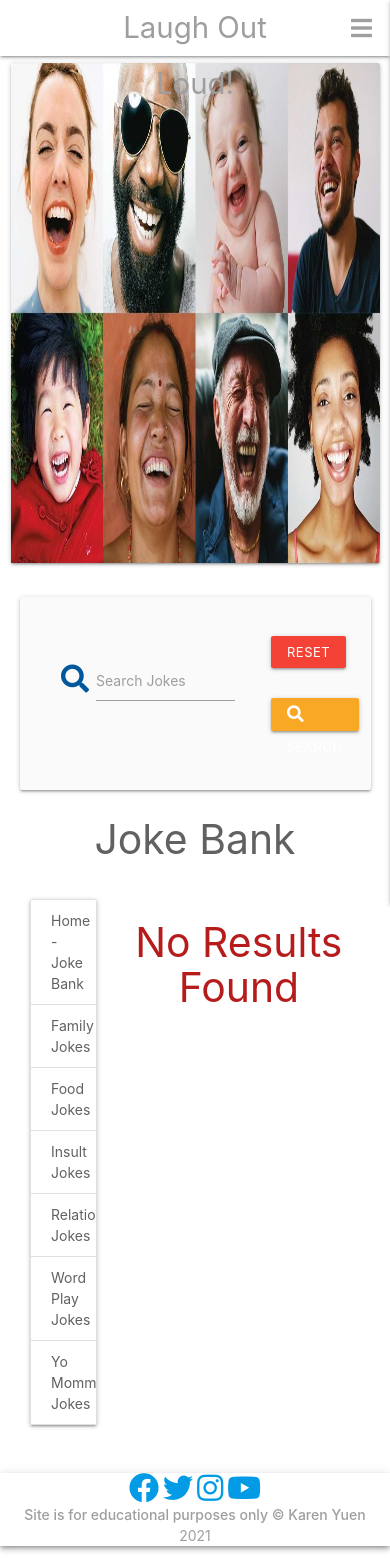
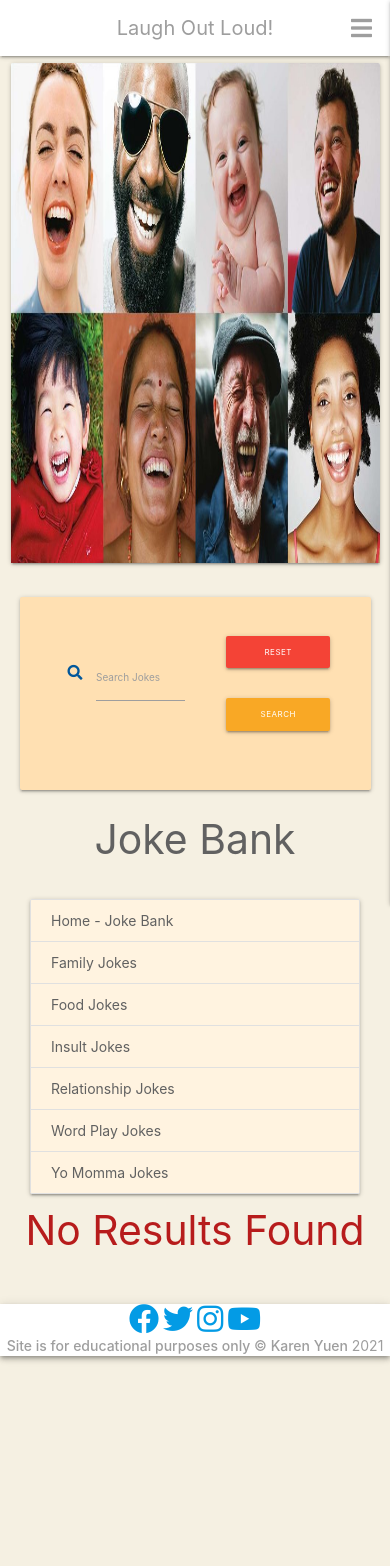
Before and after one commit to karzuin/jokes_library_MS3, a Flask app: page / in a window 390 px wide; the page is wider, and only the part inside the window is pictured. After the commit the page ends 1362 px from the top of that part, so only its background shows below. Run offline with Flask 2, Linux system fonts and the light colour scheme; data that the repository does not hold is empty; some libraries are stand-ins or nearby versions.

Commit message:
Added CSS style and media queries

```diff
--- a/static/css/style.css
+++ b/static/css/style.css
@@ -1,3 +1,7 @@
+body {
+    background-color: rgb(245, 240, 226);
+}
+
 nav ul a{
     color: gray;
 }
@@ -26,19 +30,11 @@ nav ul a{
 }
 
 #laughing-face {
-    margin: 15px;
+    margin: 0px 10px 0px;
 }
 
 #frowning-face  {
-    margin: 15px;
-}
-
-#like {
-    margin: 0px 5px 0px;
-}
-
-#dislike {
-    margin: 0px 5px 0px;
+    margin: 0px 10px 0px;
 }
 
 .social-links i {
@@ -47,6 +43,26 @@ nav ul a{
 
 /*-----MEDIA QUERIES-----*/
 
-@media (max-width: 414px) {
+@media only screen and (max-width: 414px) {
 
+    #hero-text {
+        font-size: 20px;
+    }
+
+    .btn-small {
+        width: 80%;
+        font-size: 8px;
+    }
+
+    #fa-search {
+        font-size: 15px;
+    }
+
+    #searchbox {
+        font-size: 10px;
+    }
+
+    #counter {
+        margin-right: 5px;
+    }
 }
--- a/templates/base.html
+++ b/templates/base.html
@@ -19,8 +19,8 @@
         <!--Main navbar-->
             <div class="navbar-fixed">
                 <nav>
-                    <div class="nav-wrapper white lighten-2">
-                        <a href="{{ url_for('get_jokes') }}" class="brand-logo center grey-text">Laugh Out Loud!</a>
+                    <div class="col s12 nav-wrapper white lighten-2">
+                        <a href="{{ url_for('get_jokes') }}" class="brand-logo center grey-text" id="hero-text">Laugh Out Loud!</a>
                         <a href="#" data-target="mobile-demo" class="sidenav-trigger right grey-text "><i class="fas fa-bars"></i></a>
                         <ul class="right hide-on-med-and-down">
                             <li><a href="{{ url_for('get_jokes') }}">Home</a></li>
@@ -80,9 +80,9 @@
     </main>
 </body>
   <!-- Footer -->
-  <footer class="white grey-text z-depth-2">
+  <footer class="col s12 white grey-text z-depth-2">
     <div class="row center-align text-shadow-2">
-        <div class="col s12 l12 center-align social-links">
+        <div class="col s12 center-align social-links">
             <a target="_blank" rel="noopener" href="https://en-gb.facebook.com/">
                 <i class="fab fa-facebook" aria-hidden="true"></i>
                 <span class="sr-only">Facebook</span></a>
--- a/templates/jokes.html
+++ b/templates/jokes.html
@@ -2,18 +2,18 @@
 {% block content %}
 
 
-        <div class="row card-panel grey lighten-5">
+        <div class="row card-panel orange lighten-4">
             <form action="{{ url_for('search') }}" method="POST" class="col s12">
                 <div class="row valign-wrapper center-align">
                     <div class="input-field col s12 m12">
-                        <i class="fas fa-search prefix light-blue-text text-darken-4"></i>
+                        <i class="fas fa-search prefix light-blue-text text-darken-4" id="fa-search"></i>
                         <input type="text" name="query" id="query" minlength="3" class="validate" required>
-                        <label for="query">Search Jokes</label>
+                        <label for="query" id="searchbox">Search Jokes</label>
                     </div>
-                    <div class="col s4 m12">
+                    <div class="col s12">
                         <a href="{{ url_for('get_jokes') }}" class="red btn-small text-shadow">Reset</a>
                         <button type="submit" class="yellow darken-3 btn-small text-shadow">
-                            <i class="fas fa-search left"></i> Search
+                            Search
                         </button>
                     </div>
                 </div>
@@ -24,32 +24,56 @@
         </div>
         <div class="row section">
             <!--joke category panel-->
-            <div class="col s3 m3">
+            <div class="col s12 m6 offset-m3 l3">
                 <div class="collection z-depth-1">
-                    <a href="{{ url_for('get_jokes') }}" class="collection-item grey-text text-darken-2">Home - Joke Bank</a>
-                    <a href="{{ url_for('family_jokes') }}" class="collection-item grey-text text-darken-2">Family Jokes</a>
-                    <a href="{{ url_for('food_jokes') }}" class="collection-item grey-text text-darken-2">Food Jokes</a>
-                    <a href="{{ url_for('insult_jokes') }}" class="collection-item grey-text text-darken-2">Insult Jokes</a>
-                    <a href="{{ url_for('relationship_jokes') }}" class="collection-item grey-text text-darken-2">Relationship Jokes</a>
-                    <a href="{{ url_for('word_jokes') }}" class="collection-item grey-text text-darken-2">Word Play Jokes</a>
-                    <a href="{{ url_for('yo_jokes') }}" class="collection-item grey-text text-darken-2">Yo Momma Jokes</a>
+                    <a href="{{ url_for('get_jokes') }}" class="collection-item orange lighten-5 grey-text text-darken-2">Home - Joke Bank</a>
+                    <a href="{{ url_for('family_jokes') }}" class="collection-item orange lighten-5 grey-text text-darken-2">Family Jokes</a>
+                    <a href="{{ url_for('food_jokes') }}" class="collection-item orange lighten-5 grey-text text-darken-2">Food Jokes</a>
+                    <a href="{{ url_for('insult_jokes') }}" class="collection-item orange lighten-5 grey-text text-darken-2">Insult Jokes</a>
+                    <a href="{{ url_for('relationship_jokes') }}" class="collection-item orange lighten-5 grey-text text-darken-2">Relationship Jokes</a>
+                    <a href="{{ url_for('word_jokes') }}" class="collection-item orange lighten-5 grey-text text-darken-2">Word Play Jokes</a>
+                    <a href="{{ url_for('yo_jokes') }}" class="collection-item orange lighten-5 grey-text text-darken-2">Yo Momma Jokes</a>
                 </div>
             </div>
         {% if jokes|length > 0 %}
-            <div class="col s9 m9">
+            <div class="col s12 l9">
             {% for joke in jokes %}
-                <div class="card">
+                <div class="card-panel orange lighten-5">
                     <div class="card-content">
                         <p class="">{{ joke.joke_description }}</p><br>
                         <p class="">by: {{ joke.created_by }}</p><br>
                     </div>
                     <div class="row">
-                        <div class="col s8 valign-wrapper">
+                        <div class="col s6 m7 l7 valign-wrapper">
+                    {% if session.user %}
+                        {% if joke._id in users_bookmark %}
+                            <a href="{{ url_for('remove_bookmark', joke_id=joke._id)}}" class="btn tooltipped btn-small teal lighten-1 white-text bold"
+                                data-position="top" data-tooltip="Click to Un-bookmark!" id="remove_bookmark">Added</a>
+                        {% else %}
+                            <a href="{{ url_for('add_bookmark', joke_id=joke._id)}}" class="btn tooltipped btn-small teal lighten-1 white-text bold"
+                                data-position="top" data-tooltip="Click to Bookmark!" id="add_bookmark">Bookmark</a>
+                        {% endif %}
+                    {% endif %}
+                        <div class="col s6 l6 valign-wrapper face-icons">
+                            <a href="{{ url_for('like', joke_id=joke._id)}}" class="secondary content like tooltipped"
+                                data-position="top" data-tooltip="Click to Like!">
+                                <img src="/static/images/joyful-face.png" id="laughing-face" alt="laughing-face"></a>
+                                <span class="black-text bold like" id="counter">{{ joke.like }}</span>
+                            <a href="{{ url_for('dislike', joke_id=joke._id)}}" class="secondary content dislike tooltipped"
+                                data-position="top" data-tooltip="Click to Disike!">
+                                <img src="/static/images/frowning-face.png" id="frowning-face" alt="frowning-face"></a>
+                            <span class="black-text bold dislike" id="counter">{{ joke.dislike }}</span>
+                        </div>
+                        </div>
+                        <div class="col s12 m5 l4">
                     {% if session.user|lower == joke.created_by|lower %}
+                            <div class="col s6 l5">
                             <a href="{{ url_for('edit_joke', joke_id=joke._id)}}" class="btn-small green darken-2">Edit</a>
+                            </div>
                         <!-- Modal Trigger -->
+                            <div class="col s6 l6">
                             <a class="btn-small red modal-trigger" href="#modal1">Delete</a>
-
+                            </div>
                         <!-- Modal Structure -->
                         <div id="modal1" class="modal">
                             <div class="modal-content">
@@ -63,26 +87,8 @@
                             </div>
                         </div>
                     {% endif %}
-                    {% if session.user %}
-                        {% if joke._id in users_bookmark %}
-                            <a href="{{ url_for('remove_bookmark', joke_id=joke._id)}}" class="btn tooltipped btn-small teal lighten-1 white-text bold"
-                                data-position="top" data-tooltip="Click to Un-bookmark!" id="remove_bookmark">Added</a>
-                        {% else %}
-                            <a href="{{ url_for('add_bookmark', joke_id=joke._id)}}" class="btn tooltipped btn-small teal lighten-1 white-text bold"
-                                data-position="top" data-tooltip="Click to Bookmark!" id="add_bookmark">Bookmark</a>
-                        {% endif %}
-                    {% endif %}
                         </div>
-                        <div class="col s4 valign-wrapper face-icons">
-                            <a href="{{ url_for('like', joke_id=joke._id)}}" class="secondary content like tooltipped"
-                                data-position="top" data-tooltip="Click to Like!">
-                                <img src="/static/images/joyful-face.png" id="laughing-face" alt="laughing-face"></a>
-                                <span class="black-text bold like">{{ joke.like }}</span>
-                            <a href="{{ url_for('dislike', joke_id=joke._id)}}" class="secondary content dislike tooltipped"
-                                data-position="top" data-tooltip="Click to Disike!">
-                                <img src="/static/images/frowning-face.png" id="frowning-face" alt="frowning-face"></a>
-                            <span class="black-text bold dislike">{{ joke.dislike }}</span>
-                        </div>
+
                     </div>
                 </div>
             {% endfor %}
```
